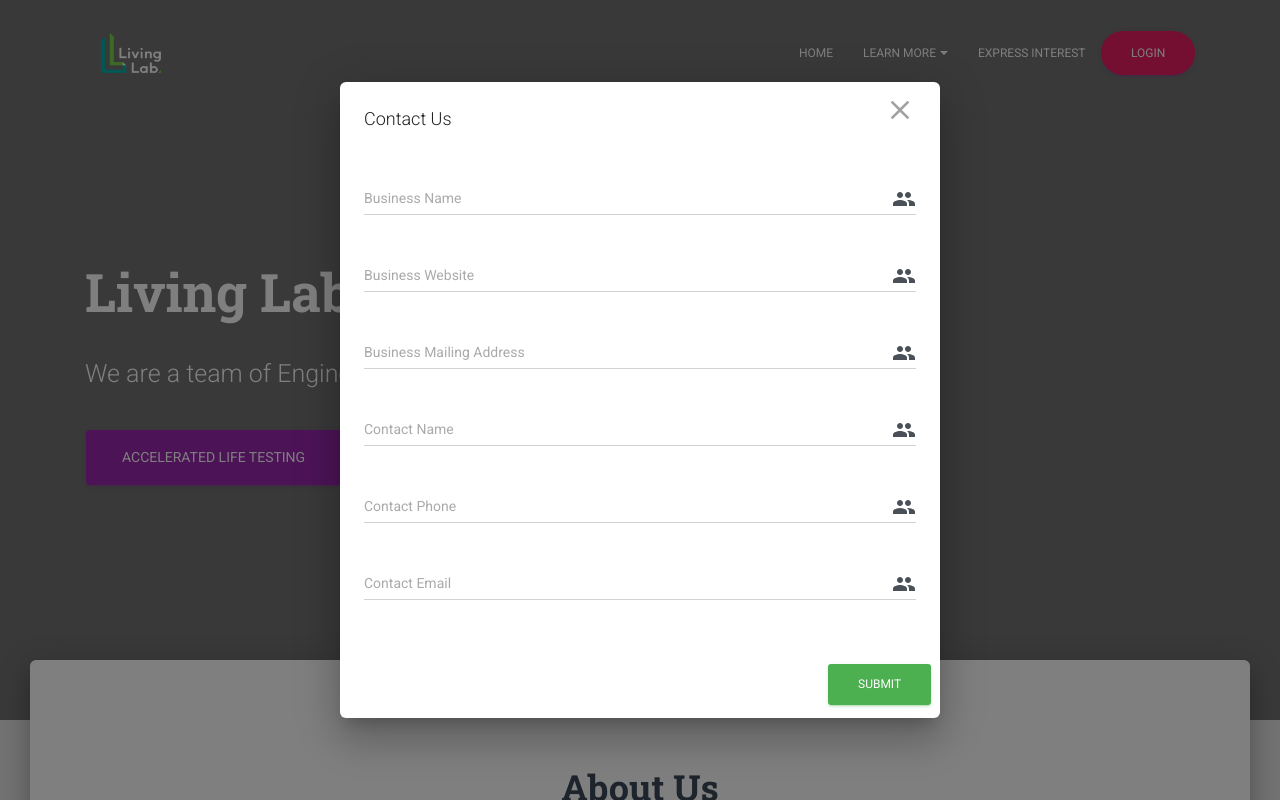
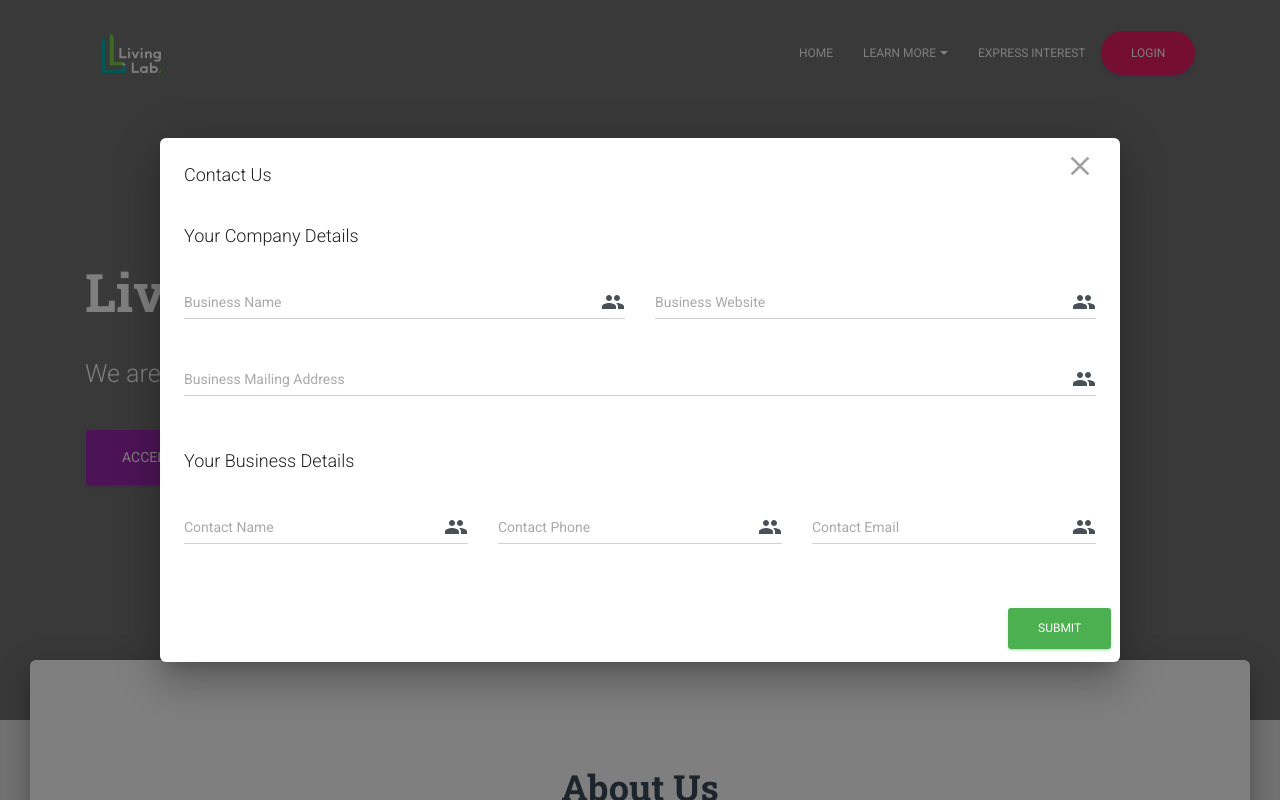
Before and after one commit to uwasystemhealth/livinglab-site-v3, a Next.js app: page / in a window 1280 px wide. Both pictures are taken after a click on the button "EXPRESS INTEREST". Shown: the top 800 px of the page. Built offline with nearby package versions, Linux system fonts and the light colour scheme.

Commit message:
Refactor contact page

```diff
--- a/components/Layout/Contact.js
+++ b/components/Layout/Contact.js
@@ -11,6 +11,7 @@ import IconButton from '@material-ui/core/IconButton';
 // FORM Material UI
 import TextField from '@material-ui/core/TextField';
 import InputAdornment from '@material-ui/core/InputAdornment';
+import Divider from '@material-ui/core/Divider';
 
 // @material-ui/icons
 import { makeStyles } from '@material-ui/core';
@@ -20,6 +21,8 @@ import People from '@material-ui/icons/People';
 // core components
 import Button from 'components/MaterialKit/CustomButtons/Button.js';
 import CustomInput from 'components/MaterialKit/CustomInput/CustomInput.js';
+import GridContainer from 'components/MaterialKit/Grid/GridContainer.js';
+import GridItem from 'components/MaterialKit/Grid/GridItem.js';
 
 // OWN COMPONENTS
 import Context from 'components/Context/index';
@@ -31,6 +34,21 @@ const Transition = React.forwardRef(function Transition(props, ref) {
 });
 
 const useStyles = makeStyles(modalStyle);
+
+const ContactFormField = ({ fieldName, handleChange, icon }) => (
+	<CustomInput
+		labelText={fieldName}
+		id={fieldName}
+		formControlProps={{
+			fullWidth: true,
+		}}
+		inputProps={{
+			endAdornment: <InputAdornment position='end'>{icon}</InputAdornment>,
+			onChange: handleChange,
+		}}
+	/>
+);
+
 const Contact = () => {
 	const { isContactFormModalOpen, closeContactFormModal, handleContactFormChange: handleChange } = useContext(Context);
 	const classes = useStyles();
@@ -44,9 +62,12 @@ const Contact = () => {
 			open={isContactFormModalOpen}
 			TransitionComponent={Transition}
 			keepMounted
+			disableBackdropClick
+			fullWidth
 			onClose={closeContactFormModal}
 			aria-labelledby='modal-slide-title'
 			aria-describedby='modal-slide-description'
+			maxWidth='md'
 		>
 			<DialogTitle id='classic-modal-slide-title' disableTypography className={classes.modalHeader}>
 				<IconButton className={classes.modalCloseButton} key='close' aria-label='Close' color='inherit' onClick={closeContactFormModal}>
@@ -56,96 +77,32 @@ const Contact = () => {
 			</DialogTitle>
 			<DialogContent id='modal-slide-description' className={classes.modalBody}>
 				<form id='contactform' method='post' action='https://formspree.io/systemhealthlab@gmail.com'>
-					<CustomInput
-						labelText='Business Name'
-						id='Business Name'
-						formControlProps={{
-							fullWidth: true,
-						}}
-						inputProps={{
-							endAdornment: (
-								<InputAdornment position='end'>
-									<People />
-								</InputAdornment>
-							),
-							onChange: handleChange,
-						}}
-					/>
-					<CustomInput
-						labelText='Business Website'
-						id='Business Website'
-						formControlProps={{
-							fullWidth: true,
-						}}
-						inputProps={{
-							endAdornment: (
-								<InputAdornment position='end'>
-									<People />
-								</InputAdornment>
-							),
-							onChange: handleChange,
-						}}
-					/>
-					<CustomInput
-						labelText='Business Mailing Address'
-						id='Business Mailing Address'
-						formControlProps={{
-							fullWidth: true,
-						}}
-						inputProps={{
-							endAdornment: (
-								<InputAdornment position='end'>
-									<People />
-								</InputAdornment>
-							),
-							onChange: handleChange,
-						}}
-					/>
-					<CustomInput
-						labelText='Contact Name'
-						id='Contact Name'
-						formControlProps={{
-							fullWidth: true,
-						}}
-						inputProps={{
-							endAdornment: (
-								<InputAdornment position='end'>
-									<People />
-								</InputAdornment>
-							),
-							onChange: handleChange,
-						}}
-					/>
-					<CustomInput
-						labelText='Contact Phone'
-						id='Contact Phone'
-						formControlProps={{
-							fullWidth: true,
-						}}
-						inputProps={{
-							endAdornment: (
-								<InputAdornment position='end'>
-									<People />
-								</InputAdornment>
-							),
-							onChange: handleChange,
-						}}
-					/>
-					<CustomInput
-						labelText='Contact Email'
-						id='Contact Email'
-						formControlProps={{
-							fullWidth: true,
-						}}
-						inputProps={{
-							endAdornment: (
-								<InputAdornment position='end'>
-									<People />
-								</InputAdornment>
-							),
-							onChange: handleChange,
-						}}
-					/>
+					<h4>Your Company Details</h4>
+					<GridContainer>
+						<GridItem md={6}>
+							<ContactFormField fieldName='Business Name' handleChange={handleChange} icon={<People />}></ContactFormField>
+						</GridItem>
+
+						<GridItem md={6}>
+							<ContactFormField fieldName='Business Website' handleChange={handleChange} icon={<People />}></ContactFormField>
+						</GridItem>
+						<GridItem md={12}>
+							<ContactFormField fieldName='Business Mailing Address' handleChange={handleChange} icon={<People />}></ContactFormField>
+						</GridItem>
+					</GridContainer>
+					<br></br>
+					<h4>Your Business Details</h4>
+					<GridContainer>
+						<GridItem md={4}>
+							<ContactFormField fieldName='Contact Name' handleChange={handleChange} icon={<People />}></ContactFormField>
+						</GridItem>
+						<GridItem md={4}>
+							<ContactFormField fieldName='Contact Phone' handleChange={handleChange} icon={<People />}></ContactFormField>
+						</GridItem>
+						<GridItem md={4}>
+							<ContactFormField fieldName='Contact Email' handleChange={handleChange} icon={<People />}></ContactFormField>
+						</GridItem>
+					</GridContainer>
 				</form>
 			</DialogContent>
 			<DialogActions>
```
